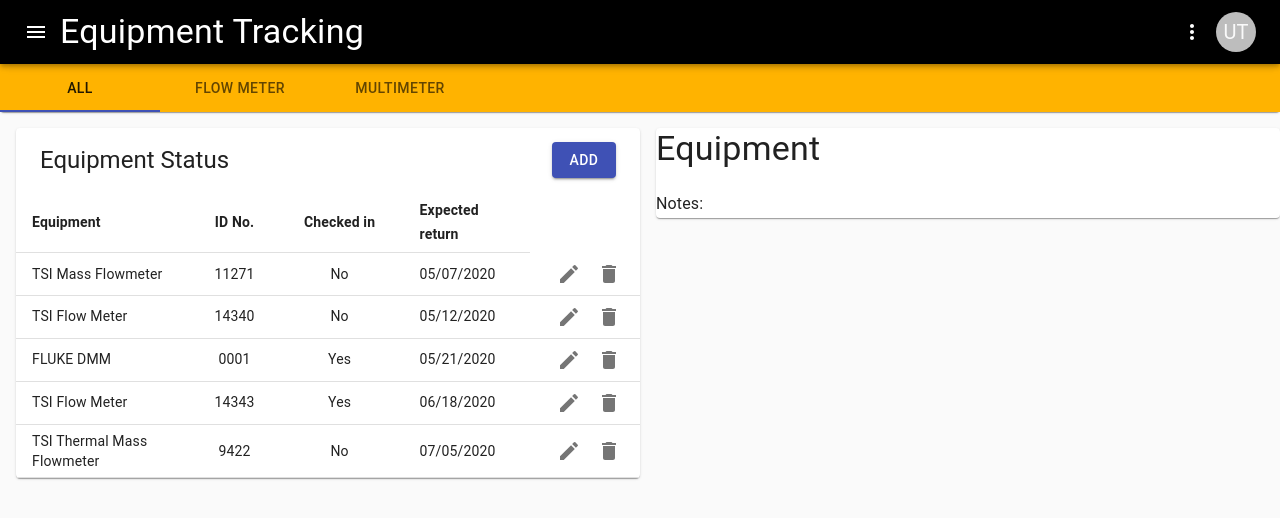
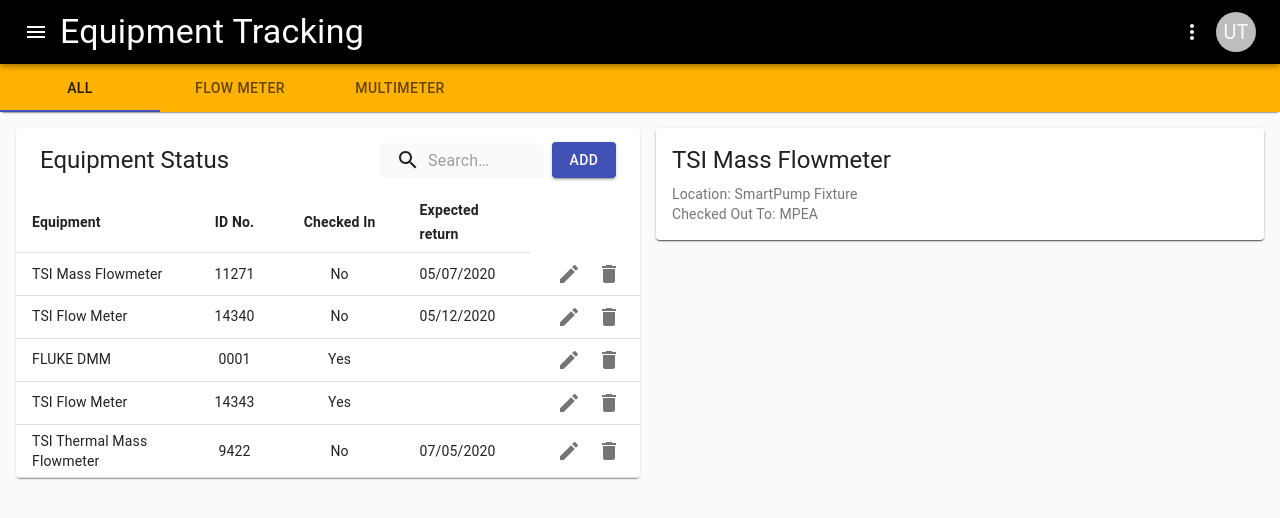
Before and after one commit to uzairtq/Lablink-ACE-Equipment-frontend, a React (Create React App) app: page / in a window 1280 px wide. Shown: the top 518 px of the page. Built offline with nearby package versions, Linux system fonts and the light colour scheme.

Commit message:
Forms fixed and search input added

```diff
--- a/src/components/datastore.js
+++ b/src/components/datastore.js
@@ -10,9 +10,9 @@
       _links: {
         self: "/api/eequipment/11271"
       },
-      calibrated: "Yes",
+      calibrated: true,
       calibrationDue: "05/08/2020",
-      checkedIn: "No",
+      checkedIn: false,
       checkedOutTo: "MPEA",
       id: "11271",
       image: null
@@ -26,9 +26,9 @@
       _links: {
         self: "/api/equipment/14340"
       },
-      calibrated: "Yes",
+      calibrated: true,
       calibrationDue: "05/14/2020",
-      checkedIn: "No",
+      checkedIn: false,
       checkedOutTo: "Bob",
       id: "14340",
       image: null
@@ -37,14 +37,14 @@
       description: "FLUKE DMM",
       notes: "FLUKE Digital Multimeter 8050A",
       location: "MTru Cube",
-      returnDate: "05/21/2020",
+      returnDate: "",
       siteCode: "IK",
       _links: {
         self: "/api/equipment/0001"
       },
-      calibrated: "Yes",
+      calibrated: true,
       calibrationDue: "05/23/2020",
-      checkedIn: "Yes",
+      checkedIn: true,
       checkedOutTo: "Bob",
       id: "0001",
       image: null
@@ -53,14 +53,14 @@
       description: "TSI Flow Meter",
       notes: "TSI Flow Meter Model 4199",
       location: "Prudence/Component Room",
-      returnDate: "06/18/2020",
+      returnDate: "",
       siteCode: "IK",
       _links: {
         self: "/api/equipment/14343"
       },
-      calibrated: "Yes",
+      calibrated: true,
       calibrationDue: "06/20/2020",
-      checkedIn: "Yes",
+      checkedIn: true,
       checkedOutTo: "Prudence Boy",
       id: "14343",
       image: null
@@ -74,9 +74,9 @@
       _links: {
         self: "/api/equipment/9422"
       },
-      calibrated: "Yes",
+      calibrated: true,
       calibrationDue: "07/20/2020",
-      checkedIn: "No",
+      checkedIn: false,
       checkedOutTo: "Calibration",
       id: "9422",
       image: null
--- a/src/components/equipment/EquipmentForm.js
+++ b/src/components/equipment/EquipmentForm.js
@@ -7,6 +7,8 @@
 import DialogContent from "@material-ui/core/DialogContent";
 import DialogActions from "@material-ui/core/DialogActions";
 import Button from "@material-ui/core/Button";
+import FormControlLabel from "@material-ui/core/FormControlLabel";
+import Checkbox from "@material-ui/core/Checkbox";
 
 const NewEquipment = props => {
   // let initialValue = {
@@ -25,7 +27,7 @@
   });
   if (props.edit) {
     // initialValue = props.equipmentData;
-    title = "Edit " + props.equipmentData.id;
+    title = "Edit Item " + props.equipmentData.id;
     confirmText = "Update";
   }
 
@@ -33,6 +35,8 @@
     setEquipmentData({
       ...equipmentData,
       [inputName]: event.target.value
+        ? event.target.value
+        : event.target.checked
     });
   };
 
@@ -41,39 +45,88 @@
       <DialogTitle>{title}</DialogTitle>
       <DialogContent>
         <Grid container spacing={2}>
-          <Grid item xs={6}>
+          <Grid item xs={3}>
             <TextField
-              id="alias"
-              label="Alias"
-              defaultValue={props.equipmentData.alias}
-              onChange={handleChange("alias")}
+              id="id"
+              label="ID No."
+              defaultValue={props.equipmentData.id}
+              onChange={handleChange("id")}
+            />
+          </Grid>
+          <Grid item xs={5}>
+            <TextField
+              id="description"
+              label="Description"
+              defaultValue={props.equipmentData.description}
+              onChange={handleChange("description")}
+            />
+          </Grid>
+          <Grid item xs={4}>
+            <TextField
+              id="location"
+              label="Location"
+              defaultValue={props.equipmentData.location}
+              onChange={handleChange("location")}
+            />
+          </Grid>
+          <Grid item xs={3}>
+            <FormControlLabel
+              control={
+                <Checkbox
+                  checked={equipmentData.checkedIn}
+                  onChange={handleChange("checkedIn")}
+                  name="checkedIn"
+                  color="primary"
+                />
+              }
+              label={<label style={{ fontSize: "0.9em" }}>Checked In</label>}
+            />
+          </Grid>
+          <Grid item xs={4}>
+            <TextField
+              id="returnDate"
+              label="Expected Return"
+              defaultValue={props.equipmentData.returnDate}
+              onChange={handleChange("returnDate")}
+            />
+          </Grid>
+          <Grid item xs={5}>
+            <TextField
+              id="checkedOutTo"
+              label="Checked Out To"
+              defaultValue={props.equipmentData.checkedOutTo}
+              onChange={handleChange("checkedOutTo")}
+            />
+          </Grid>
+          <Grid item xs={3}>
+            <FormControlLabel
+              control={
+                <Checkbox
+                  checked={equipmentData.calibrated}
+                  onChange={handleChange("calibrated")}
+                  name="calibrated"
+                  color="primary"
+                />
+              }
+              label={<label style={{ fontSize: "0.9em" }}>Calibrated</label>}
+            />
+          </Grid>
+          <Grid item xs={4}>
+            <TextField
+              id="calibrationDue"
+              label="Calibration Due Date"
+              defaultValue={props.equipmentData.calibrationDue}
+              onChange={handleChange("calibrationDue")}
             />
           </Grid>
           <Grid item xs={6}>
             <TextField
-              id="requester"
-              label="requester"
-              type="email"
-              defaultValue={props.equipmentData.owner}
-              onChange={handleChange("owner")}
-            />
-          </Grid>
-          <Grid item xs={6}>
-            <TextField
-              id="description"
-              label="Description"
+              id="notes"
+              label="Notes"
               multiline
               rows={4}
-              defaultValue={props.equipmentData.description}
-              onChange={handleChange("description")}
-            />
-          </Grid>
-          <Grid item xs={6}>
-            <TextField
-              id="assignee"
-              label="Assignee"
-              defaultValue={props.equipmentData.assignee}
-              onChange={handleChange("assignee")}
+              defaultValue={props.equipmentData.notes}
+              onChange={handleChange("notes")}
             />
           </Grid>
         </Grid>
--- a/src/components/equipment/EquipmentTable.js
+++ b/src/components/equipment/EquipmentTable.js
@@ -14,6 +14,12 @@
 import IconButton from "@material-ui/core/IconButton";
 //import MoreIcon from "@material-ui/icons/MoreVert";
 import { withStyles } from "@material-ui/core/styles";
+import InputBase from "@material-ui/core/InputBase";
+import SearchIcon from "@material-ui/icons/Search";
+import Card from "@material-ui/core/Card";
+import CardActionArea from "@material-ui/core/CardActionArea";
+import CardContent from "@material-ui/core/CardContent";
+import CardMedia from "@material-ui/core/CardMedia";
 
 const styles = theme => ({
   Pane_Paper_Left: {
@@ -27,11 +33,50 @@
   Pane_Paper_Right: {
     //padding: 20,
     marginTop: theme.spacing(2),
-    marginLeft: theme.spacing(2)
+    marginLeft: theme.spacing(2),
+    marginRight: theme.spacing(2)
     //height: 500
   },
   grow: {
     flexGrow: 1
+  },
+  search: {
+    position: "relative",
+    borderRadius: theme.shape.borderRadius,
+    backgroundColor: "#FAFAFA",
+    "&:hover": {
+      backgroundColor: "#EAEAEA"
+    },
+    marginRight: theme.spacing(1),
+    width: "100%",
+    [theme.breakpoints.up("sm")]: {
+      width: "auto"
+    }
+  },
+  searchIcon: {
+    padding: theme.spacing(0, 2),
+    height: "100%",
+    position: "absolute",
+    pointerEvents: "none",
+    display: "flex",
+    alignItems: "center",
+    justifyContent: "center"
+  },
+  inputRoot: {
+    color: "inherit"
+  },
+  inputInput: {
+    padding: theme.spacing(1, 1, 1, 0),
+    // vertical padding + font size from searchIcon
+    paddingLeft: `calc(1em + ${theme.spacing(4)}px)`,
+    transition: theme.transitions.create("width"),
+    width: "100%",
+    [theme.breakpoints.up("sm")]: {
+      width: "12ch",
+      "&:focus": {
+        width: "20ch"
+      }
+    }
   }
 });
 
@@ -53,6 +98,19 @@
             >
               Equipment Status
             </Typography>
+            <div className={props.classes.search}>
+              <div className={props.classes.searchIcon}>
+                <SearchIcon />
+              </div>
+              <InputBase
+                placeholder="Search…"
+                classes={{
+                  root: props.classes.inputRoot,
+                  input: props.classes.inputInput
+                }}
+                inputProps={{ "aria-label": "search" }}
+              />
+            </div>
             <Button
               variant="contained"
               color="primary"
@@ -71,7 +129,7 @@
                   <b>ID No.</b>
                 </TableCell>
                 <TableCell align="center" style={{ minWidth: 120 }}>
-                  <b>Checked in</b>
+                  <b>Checked In</b>
                 </TableCell>
                 <TableCell>
                   <b>Expected return</b>
@@ -85,7 +143,9 @@
                   <TableCell align="center">{equipment.id}</TableCell>
                   <TableCell align="center">
                     {equipment.hasOwnProperty("checkedIn")
-                      ? equipment.checkedIn
+                      ? equipment.checkedIn === true
+                        ? "Yes"
+                        : "No"
                       : ""}
                   </TableCell>
                   <TableCell>
@@ -112,10 +172,26 @@
       </Grid>
       <Grid item sm>
         <Paper className={props.classes.Pane_Paper_Right}>
-          <Typography variant="h4">Equipment</Typography>
-          <Typography variant="subtitle1" style={{ marginTop: 20 }}>
-            Notes:
-          </Typography>
+          <Card>
+            <CardActionArea>
+              <CardMedia
+                //className={classes.media}
+                image="img.jpg"
+                title="Contemplative Reptile"
+              />
+              <CardContent>
+                <Typography gutterBottom variant="h5" component="h2">
+                  TSI Mass Flowmeter
+                </Typography>
+                <Typography variant="body2" color="textSecondary" component="p">
+                  Location: SmartPump Fixture
+                </Typography>
+                <Typography variant="body2" color="textSecondary" component="p">
+                  Checked Out To: MPEA
+                </Typography>
+              </CardContent>
+            </CardActionArea>
+          </Card>
         </Paper>
       </Grid>
     </Grid>
```
